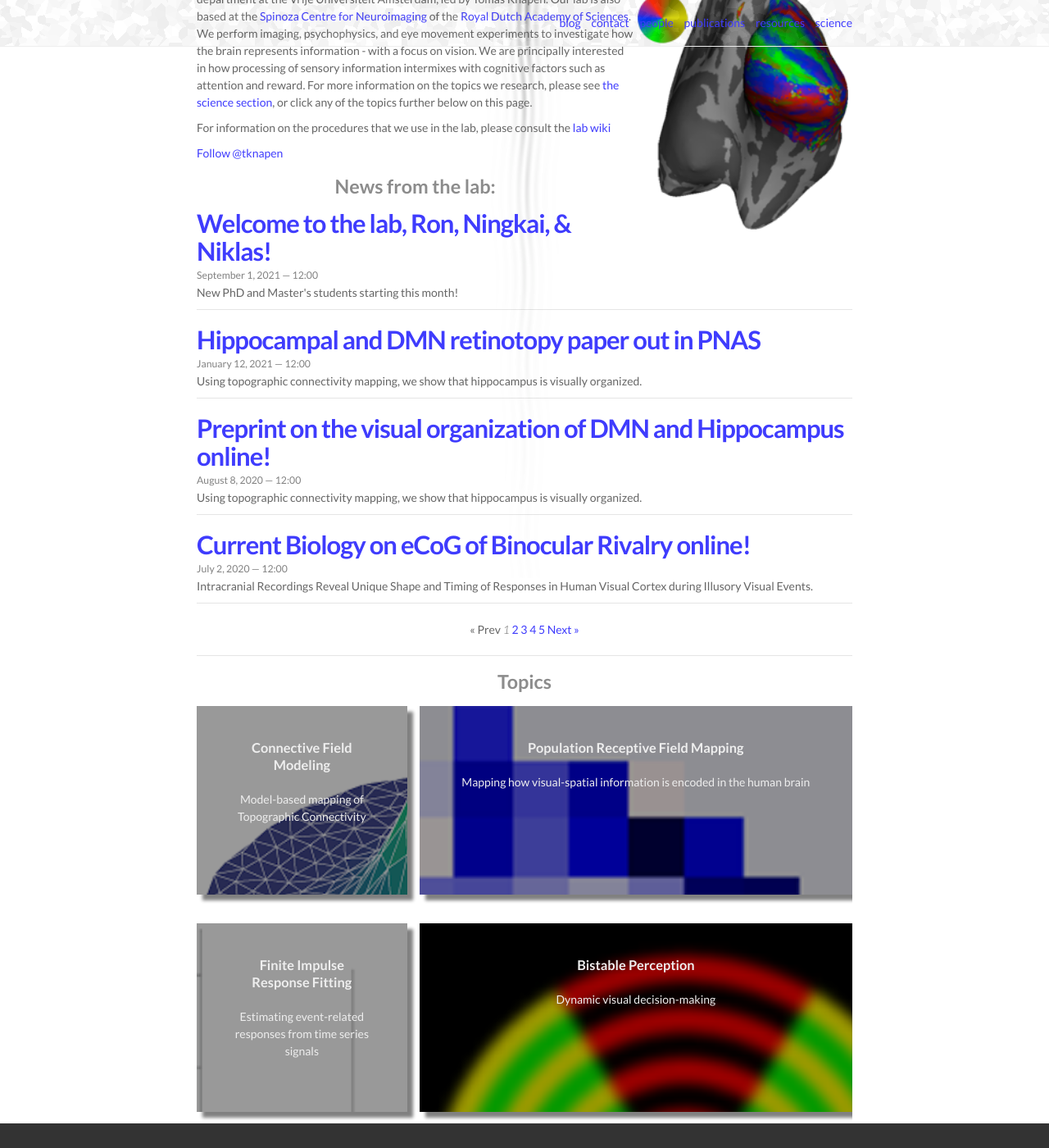
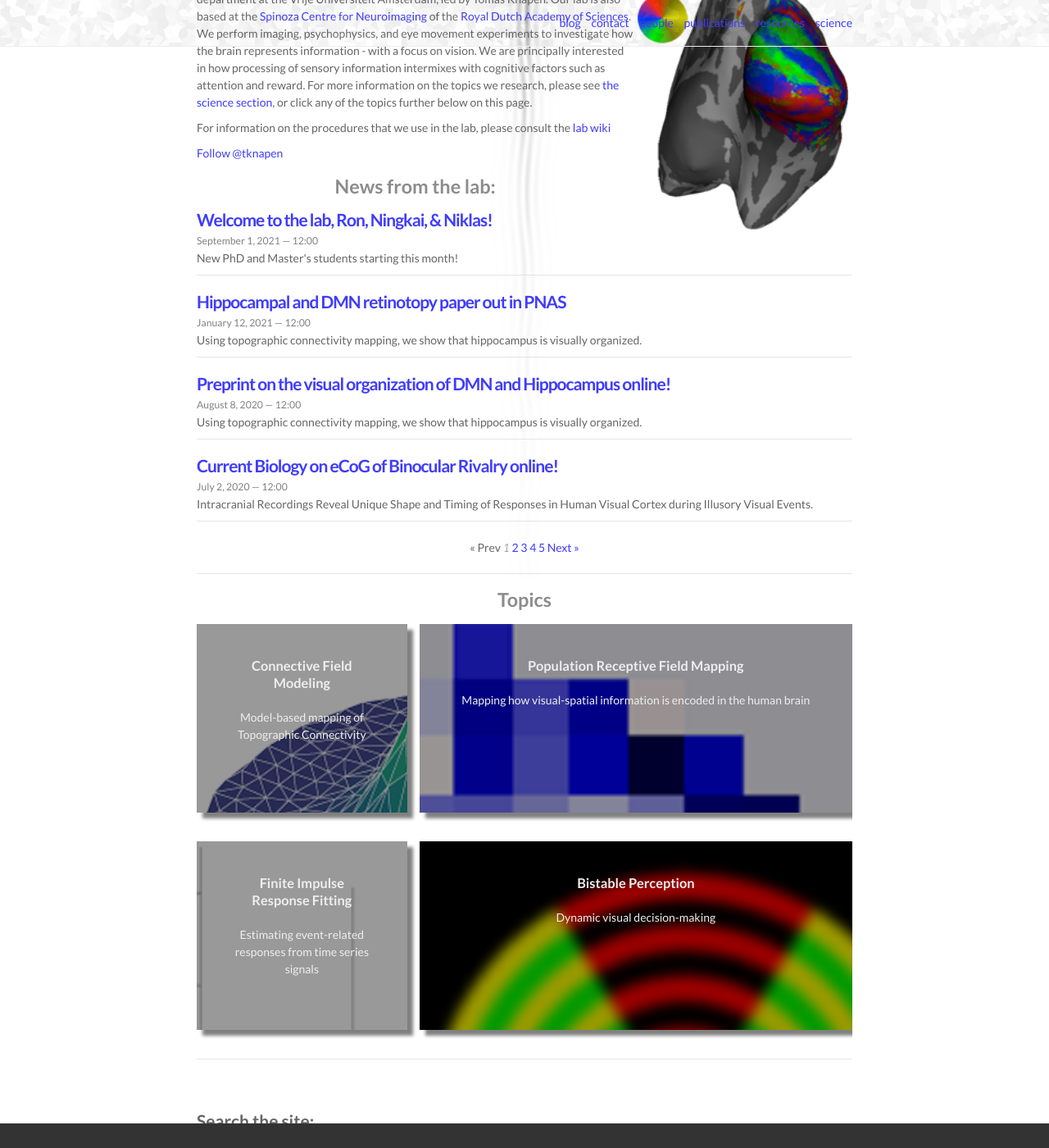
Before and after one commit to tknapen/tknapen.github.io, a Jekyll site: the page built from index.html, in a window 1280 px wide and 1400 px high, scrolled down 234 px. Shown: the whole window at 82% size. Built offline with Jekyll 4.4.1, drawn with Linux system fonts in a browser that asks for light colours; nearby versions of some CDN libraries; the list of posts is cut into pages by our own code; comment, search, counter and statistics services are not loaded.

Commit message:
another slight change to the headers. will need to fix in detail later.

```diff
--- a/_sass/_layout.scss
+++ b/_sass/_layout.scss
@@ -159,7 +159,7 @@
 }
 
 .post-title {
-    font-size: 31px;
+    font-size: 21px;
     letter-spacing: -1px;
     line-height: 1;
     text-align: center;
```
